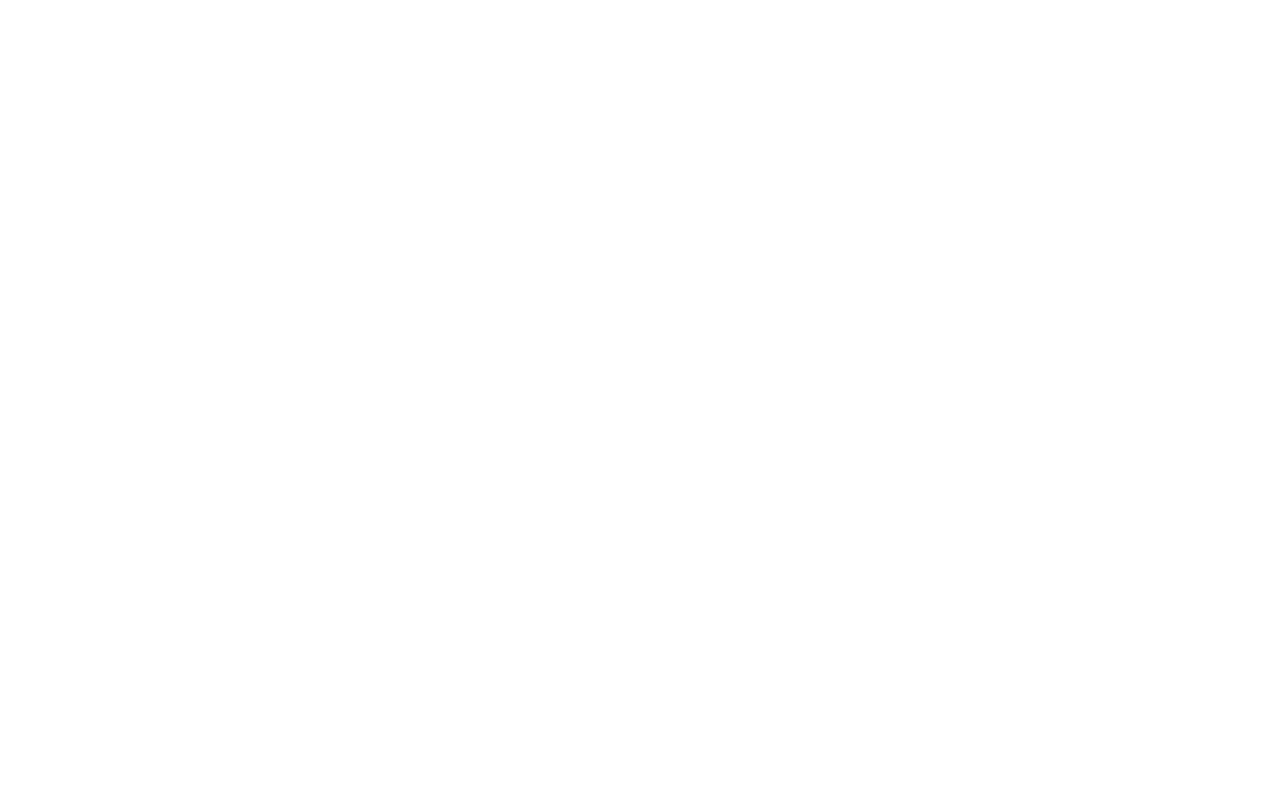
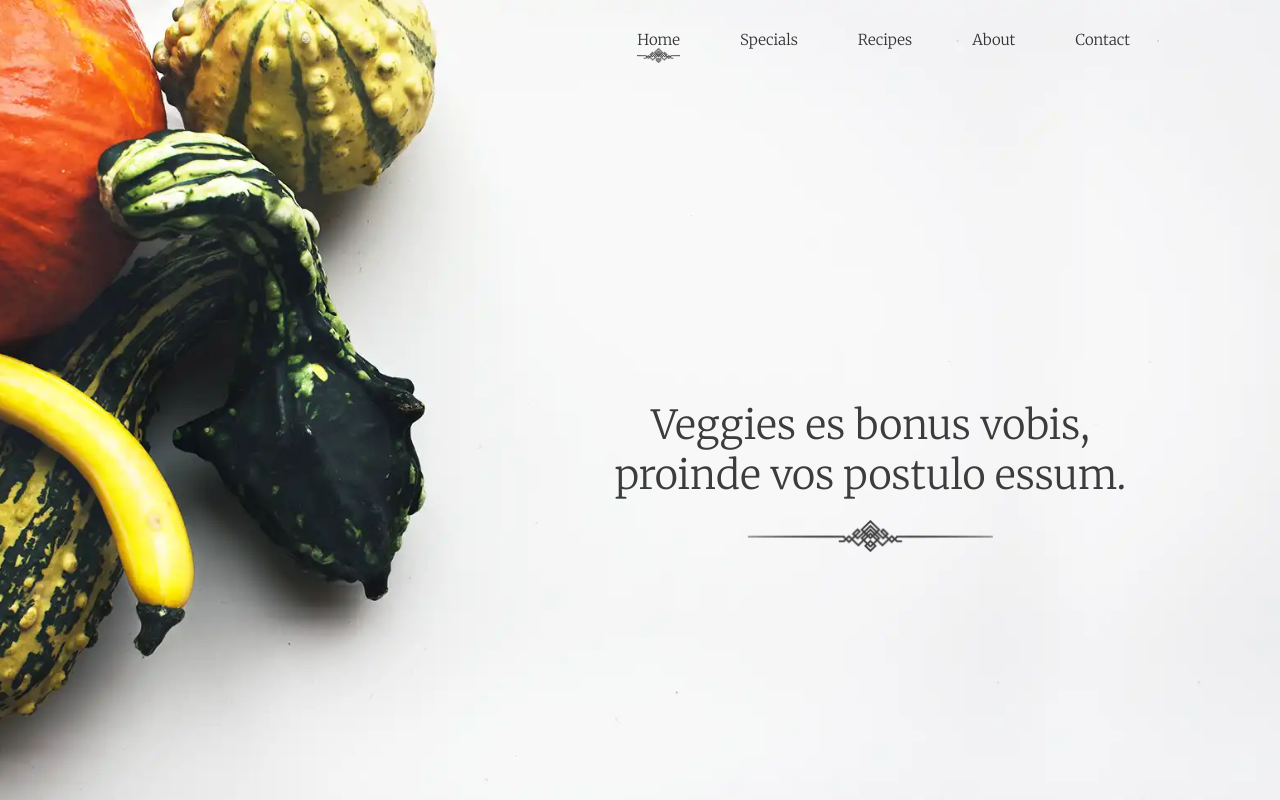
Before and after one commit to abbaty48/veggiesite, a React (Vite) app: page / in a window 1280 px wide. Built offline with nearby package versions, Linux system fonts and the light colour scheme.

Commit message:
Argument index.css Refactor app.ts Implemented hero, hero_navigation, and her_slogan

```diff
--- a/src/layouts/app.tsx
+++ b/src/layouts/app.tsx
@@ -1,7 +1,10 @@
+import Hero from "./sections/hero/hero"
+
 function App() {
     return (
-        <>
-        </>
+        <main>
+            <Hero />
+        </main>
     )
 }
 
--- /dev/null
+++ b/src/layouts/sections/hero/hero.tsx
@@ -0,0 +1,24 @@
+import Slogan from './hero_slogan'
+import styled from "styled-components"
+import Navigation from "./hero_navigation"
+import f001 from '../../../assets/features/f001.webp'
+
+const Header = styled.header`
+    background: #fff url(${f001}) no-repeat;
+    background-position: 100% 100%;
+    background-size: cover;
+    position: relative;
+    height: 70vmin;
+
+    @media screen and (min-width: 60em){
+        background-size: cover;
+        height: 100vh;
+    }
+`
+
+export default function Hero() {
+    return (<Header>
+        <Navigation />
+        <Slogan />
+    </Header>)
+}
--- /dev/null
+++ b/src/layouts/sections/hero/hero_navigation.tsx
@@ -0,0 +1,137 @@
+import { useCallback, useState } from "react";
+import styled, { css } from "styled-components";
+import f002 from '../../../assets/features/f002.webp';
+
+const Nav = styled.nav`
+    position: relative;
+    height: 100%;
+`
+
+const Hamburger = styled.a<{ $isOpen: boolean }>`
+    top: .6em;
+    z-index: 3;
+    right: 0rem;
+    display: flex;
+    padding: 1em;
+    cursor: pointer;
+    position: absolute;
+    justify-items: center;
+    border-top-left-radius: 1px;
+    transition: scale .5s ease;
+    border-bottom-left-radius: 10px;
+    background: ${props => props.$isOpen ? '#f9f9f9' : 'transparent'};
+
+    &:hover {scale: .9}
+    & > span {
+        display: block;
+        left: 50%;
+        top: 50%;
+        width: 70%;
+        height: .008rem;
+        background: #666;
+        position: absolute;
+        transform-origin: center center;
+        transform: translate(-50%, -50%);
+    }
+    ${props => {
+        switch (props.$isOpen) {
+            case true: return css`
+            & > span:nth-child(1) {margin: 8px -4px; rotate: 45deg; transform: translate(-12px, 0px)}
+            & > span:nth-child(2) {display: none;}
+            & > span:nth-child(3) {margin: 5px 0; rotate: -45deg; transform: translate(-5px, -12px)}
+            `
+            case false: return css`
+            & > span:nth-child(1) {margin: -5px 0;}
+            & > span:nth-child(2) {margin: 0 0; background: #888;}
+            & > span:nth-child(3) {margin: 5px 0;}
+            `
+        }
+    }
+    }
+
+    @media screen and (min-width: 60em) {display: none;}
+`
+
+const Menu = styled.menu<{ $isOpen: boolean }>`
+    right: 0;
+    top: 1rem;
+    gap: 1em;
+    z-index: 2;
+    width: auto;
+    bottom: 1rem;
+    position: absolute;
+    min-width: 250px;
+    background: #fff;
+    flex-direction: column;
+    border-top-left-radius: 15px;
+    padding: 3em 1em 1em 2em;
+    border-bottom-left-radius: 15px;
+    display: ${props => props.$isOpen ? 'flex' : 'none'};
+
+    > a {
+        color: #333;
+        font-size: 1em;
+        font-weight: 200;
+        text-decoration: none;
+        transition: all .5s ease;
+        &:hover { color: orange;}
+        &.active {
+            position: relative;
+            &::before {
+                inset: 0;
+                content: '';
+                width: 100%;
+                position: absolute;
+                background: url(${f002}) no-repeat;
+            }
+        }
+    }
+
+    @media screen and (min-width: 60em){
+        top: 0;
+        gap: 4em;
+        bottom: 0;
+        inset: unset;
+        width: 100%;
+        padding: 2em;
+        position: relative;
+        background: none;
+        flex-direction: row;
+        display: inline-flex;
+        align-items: center;
+        padding-right: 10em;
+        justify-content: flex-end;
+
+        > a {
+        &.active {
+            position: relative;
+            &::before {
+                inset: 0;
+                content: '';
+                width: 100%;
+                position: absolute;
+                padding-bottom: 3em;
+                background: url(${f002}) 50% 18px / 270% no-repeat;
+                }
+            }
+        }
+    }
+`
+
+export default function Navigation() {
+    const [isOpen, setIsOpen] = useState(false)
+    const handleOpen = useCallback(() => setIsOpen(!isOpen), [isOpen])
+
+    return (
+        <Nav>
+            <Hamburger href="javascript:;" $isOpen={isOpen} onClick={handleOpen}><span></span><span></span><span></span></Hamburger>
+            <Menu $isOpen={isOpen}>
+                <a href="#" className={'active'}>Home</a>
+                <a href="#specials">Specials</a>
+                <a href="#recipes">Recipes</a>
+                <a href="#us">About</a>
+                <a href="#contact">Contact</a>
+            </Menu>
+        </Nav>
+    )
+}
--- /dev/null
+++ b/src/layouts/sections/hero/hero_slogan.tsx
@@ -0,0 +1,53 @@
+import styled from "styled-components"
+import f002 from '../../../assets/features/f002.webp'
+
+const Article = styled.article`
+    top: 50%;
+    left: 50%;
+    position: absolute;
+    transform: translate(-50%, -50%);
+
+    &::after {
+        content: '';
+        width: 100%;
+        position: absolute;
+        padding-bottom: 5em;
+        background: url(${f002}) 50% 10px / 80% no-repeat;
+    }
+
+    @media screen and (min-width: 60em){
+        & {
+            left: auto;
+            right: 20%;
+            transform: translateX(20%);
+            &::after {
+                left: 50%;
+                width: 60%;
+                transform: translateX(-50%);
+                background: url(${f002}) 50% 20px / 80% no-repeat;
+            }
+        }
+    }
+    p {
+        position: relative;
+        text-align: center;
+
+        @media screen and (min-width: 60em){
+            & {
+                font-size: 4rem;
+                font-weight: 200;
+                color: #3c3c3c;
+            }
+        }
+    }
+`
+export default function HeroSlogan() {
+    return (
+        <Article>
+            <p>
+                Veggies es bonus vobis, <br />
+                proinde vos postulo essum.
+            </p>
+        </Article>
+    )
+}
--- a/src/styles/index.css
+++ b/src/styles/index.css
@@ -1,3 +1,19 @@
+*,
+*::after,
+*::before {box-sizing: border-box; margin: 0; padding: 0;}
+
+html {
+    font-size: 62.5%;
+    font-weight: 400;
+    font-family: Merriweather, sans-serif;
+}
+
+body {
+    font-size: 1.5em;
+    min-height: 100dvh;
+    background: hsl(0, 0%, 100%);
+}
+
 .merriweather-light {
     font-family: "Merriweather", serif;
     font-weight: 300;
```
